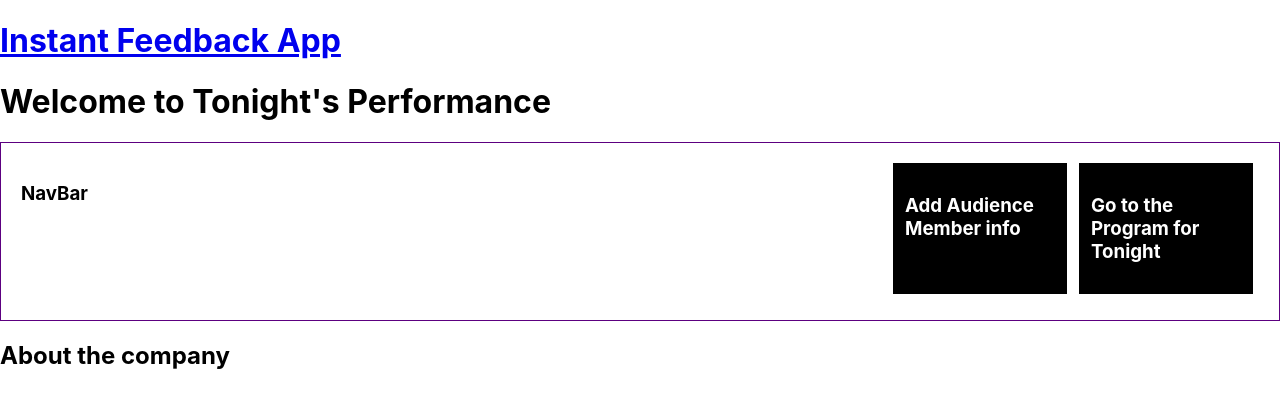
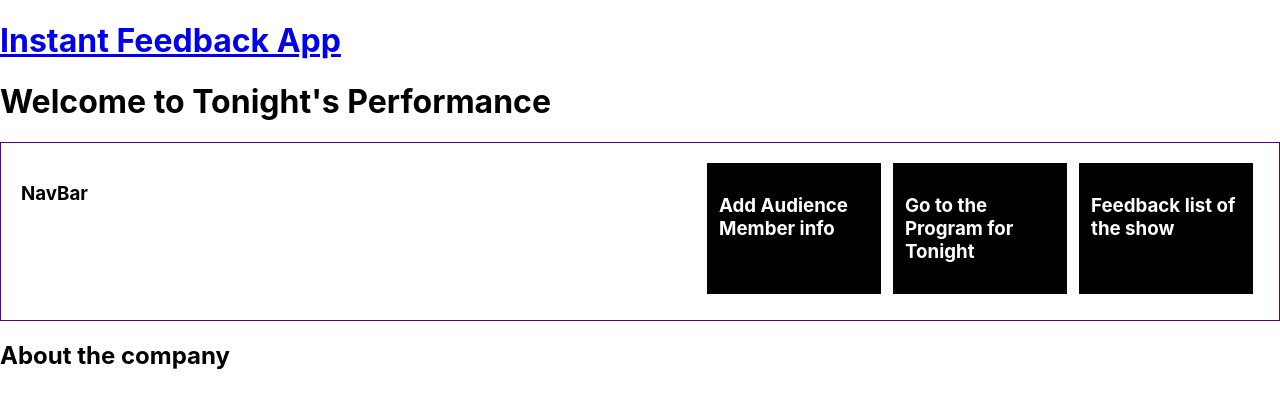
Before and after one commit to shallifi/if-app-frontend, a React (Create React App) app: page / in a window 1280 px wide. Shown: the top 408 px of the page. Built offline with nearby package versions, Linux system fonts and the light colour scheme.

Commit message:
teacher helped

```diff
--- a/src/App.js
+++ b/src/App.js
@@ -6,6 +6,7 @@ import { Link } from "react-router-dom";
 
 import NavBar from "./components/NavBar";
 import ShowPieceList from "./components/ShowPieceList";
+import FeedbackList from "./components/FeedbackList";
 
 
 
@@ -34,6 +35,10 @@ function App() {
         <ShowPieceList />
         <p>About the Show</p>
       </Route>
+      <Route path="/feedbacks">
+        <FeedbackList />
+        <p>opinions of pieces</p>
+      </Route>
 
         <h2>
           About the company
--- /dev/null
+++ b/src/components/FeedbackList.js
@@ -0,0 +1,52 @@
+import React, { useEffect, useState } from 'react'
+
+
+function FeedbackList() {
+  const [feedbacks, setFeedbacks] = useState ([]);
+
+    useEffect(() => {
+        fetch(`http://localhost:9292/feedbacks`)
+        .then((res) => res.json())
+        .then((data) => setFeedbacks(data));
+    }, []);
+
+
+
+
+    // const renderItems = filteredProjects.map((project) => (
+    //     <ProjectListItem key={project.id} {...project} editMode={editMode} onDelete={onDelete}/>
+    //   ));
+
+
+
+    // function addFeedback(newFeedback) {
+    //     setOpinions((opinions) => [...opinions, newFeedback])
+    // }
+
+
+    // need to pass a callback function. have the id of the project that we are editing and we need to signal to our app component that its going to render an edit form
+
+    // const fetchData = async () => {
+    //     const resp = await fetch("http://localhost:9292/feedbacks/");
+    //     if (resp.ok) {
+    //         const data = await resp.json();
+    //         setFeedbacks(data);
+    //     }
+    // };
+
+
+
+    // function handleDelete(){
+    //     fetch(`http://localhost:9292/feedbacks/${id}`, {
+    //         method: "DELETE"
+    //     })
+    //     onDelete(id)
+    // }
+
+
+    return (
+    <div>FeedbackList</div>
+  )
+}
+
+export default FeedbackList
--- a/src/components/NavBar.js
+++ b/src/components/NavBar.js
@@ -20,6 +20,12 @@ return (
             >
                 <h3> Go to the Program for Tonight</h3>
         </NavLink>
+        <NavLink exact to="/feedbacks"
+            style={boxButtonStyle}
+            activeStyle={{ background: "darkred", }}
+            >
+                <h3> Feedback list of the show</h3>
+        </NavLink>
 
     </div>
 
--- a/src/components/ShowPieceList.js
+++ b/src/components/ShowPieceList.js
@@ -24,13 +24,11 @@ function ShowPieceList() {
     }
     )
 
-  return (
+    return (
     <div>ShowPieceList
         <ul>
             {displayPieces}
         </ul>
-
-
     </div>
   )
 }
```
Also changed, not shown: src/components/AddAudienceInfo.js (indentation only).
